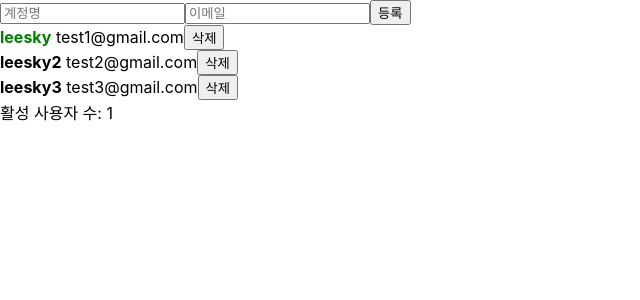
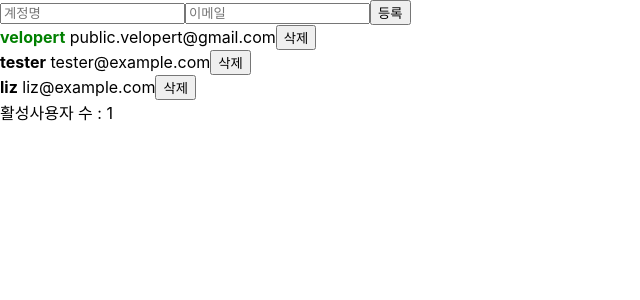
Before and after one commit to le2sky/fictional-octo-doodle, a React (Create React App) app in the folder begin-react/: page / in a window 1280 px wide. Shown: the top 300 px of the page, without its empty margins (0-640 px from the left). Built offline with nearby package versions, Linux system fonts and the light colour scheme.

Commit message:
using useReducer hook

```diff
--- a/begin-react/src/App.js
+++ b/begin-react/src/App.js
@@ -1,131 +1,130 @@
-import React, { useRef, useState, useMemo, useCallback } from 'react';
-import './App.css'
+import React, { useRef, useState, useMemo, useCallback, useReducer } from 'react';
+import UserList from './UserList';
 import CreateUser from './CreateUser';
-import UserList from './UserList';
 
 function countActiveUsers(users) {
   console.log('활성 사용자 수를 세는중...');
   return users.filter(user => user.active).length;
 }
 
-function App(){
-  const [inputs, setInputs] = useState({
+const initialState = {
+  inputs: {
     username: '',
     email: ''
-  });
-
-  const { username,  email } = inputs;
-
-  const onChange = useCallback(
-    e => {
-      const { name, value } = e.target;
-      setInputs(inputs => ({
-        ...inputs,
-        [name]: value
-      }));
-    },[]
-  )
-
-  const [users, setUsers] = useState([
+  },
+  users: [
     {
       id: 1,
-        username: 'leesky',
-        email: 'test1@gmail.com',
-        active: true,
+      username: 'velopert',
+      email: 'public.velopert@gmail.com',
+      active: true
     },
     {
       id: 2,
-        username: 'leesky2',
-        email: 'test2@gmail.com',
-        active: false,
+      username: 'tester',
+      email: 'tester@example.com',
+      active: false
     },
     {
       id: 3,
-        username: 'leesky3',
-        email: 'test3@gmail.com',
-        active: false,
-      },
-  ])
+      username: 'liz',
+      email: 'liz@example.com',
+      active: false
+    }
+  ]
+};
+
+function reducer(state, action){
+  switch (action.type){
+    case 'CHANGE_INPUT':
+      return {
+        ...state,
+        inputs: {
+          ...state.inputs,
+          [action.name]: action.value
+        }
+      };
+    case 'CREATE_USER':
+      return {
+        inputs: initialState.inputs,
+        users: state.users.concat(action.user),
+      };
+    case  'TOGGLE_USER':
+      return {
+        ...state,
+        users: state.users.map(user =>
+          user.id === action.id ? { ...user, active: !user.active } : user
+        )
+      };
+    case 'REMOVE_USER':
+        return {
+          ...state,
+          users: state.users.filter(user => user.id !== action.id)
+        };
+    default:
+      return state;
+  }
+}
+
+function App() {
+  console.log('temp')
+  const [state, dispatch] = useReducer(reducer, initialState);
+  const nextId = useRef(4);
+
+  const { users } = state;
+  const { username, email } = state.inputs;
 
 
+  const onChange = useCallback(e => {
+    const { name, value } = e.target;
+    dispatch({
+      type: 'CHANGE_INPUT',
+      name,
+      value
+    });
+  }, []);
 
-  const nextId = useRef(4);
- //current value is 4
-  //const seletedId = useRef(1);
-
-  const onCreate = useCallback(
-    () => {
-      const user = {
+  const onCreate = useCallback(() => {
+    dispatch({
+      type: 'CREATE_USER',
+      user: {
         id: nextId.current,
         username,
         email
-      };
-      setUsers(() => [...users, user]);
+      }
+    });
+    nextId.current += 1;
+  }, [username, email]);
 
 
-      setInputs({
-        username: '',
-        email: ''
+  const onToggle = useCallback(id => {
+    dispatch({
+      type: 'TOGGLE_USER',
+      id
     });
-      nextId.current += 1;
-    }, [username, email]
-  )
+  }, []);
 
-  const onRemove = useCallback(
-    id => {
-      setUsers(users => users.filter(user => user.id !== id))
-    },[]
-  )
-
-  const onToggle = useCallback(
-    id => {
-      setUsers( users =>
-        users.map(user =>
-          user.id === id ? {...user, active : !user.active } : user
-        )
-      )
-    }, []
-  )
-
-//  const onUpdate = () => {
-//     if(window.confirm(`정말 ${users[seletedId.current-1].username}을 수정하시겠습니까?`)){
-//       const nametemp = prompt('새로운 이름을 입력해주세요!');
-//       let emailtemp = null;
-//       if(window.confirm(`이메일을 수정하시겠습니까?`)){
-//           emailtemp = prompt('새로운 이메일을 입력해주세요!');
-//       }
-//       setUsers(
-//         users.map(user => {
-//           if(user.id === seletedId.current){
-//             return {
-//               ...user,
-//               username: nametemp,
-//               email: emailtemp ?? user.email
-//             }
-//           } else return user;
-//         })
-//       )
-//     }
-//   }
+  const onRemove = useCallback(id => {
+    dispatch({
+      type: 'REMOVE_USER',
+      id
+    });
+  }, []);
 
   const count = useMemo(() => countActiveUsers(users), [users]);
 
-
   return (
     <>
-      <div>
       <CreateUser
         username={username}
         email={email}
         onChange={onChange}
         onCreate={onCreate}
       />
-        <UserList users={users} onRemove={onRemove} onToggle={onToggle}/>
-      </div>
-      <div>활성 사용자 수: {count}</div>
+      <UserList users={users}  onToggle={onToggle} onRemove={onRemove}/>
+      <div>활성사용자 수 : {count}</div>
     </>
   );
-
 }
 
 export default App;
--- a/begin-react/src/Counter.js
+++ b/begin-react/src/Counter.js
@@ -1,14 +1,26 @@
-import React , { useState } from 'react'
+import React , { useReducer } from 'react'
+
+
+function reducer(state, action) {
+    switch (action.type) {
+        case 'INCREMENT':
+            return state + 1;
+        case 'DECREMENT':
+            return state - 1;
+        default:
+            return state;
+    }
+}
 
 function Counter(){
-    const [number, setNumber] = useState(0);
+    const [number, dispatch] = useReducer(reducer, 0);
 
     const onIncrease = () => {
-        setNumber(prevNumber => prevNumber + 1);
+        dispatch({type: 'INCREMENT'});
     }
 
     const onDecrease = () => {
-        setNumber(prevNumber => prevNumber - 1);
+        dispatch({type: 'DECREMENT'});
     }
 
 
--- a/begin-react/src/index.js
+++ b/begin-react/src/index.js
@@ -3,6 +3,7 @@ import ReactDOM from 'react-dom';
 import './index.css';
 import App from './App';
 import reportWebVitals from './reportWebVitals';
+import Counter from './Counter';
 
 ReactDOM.render(
   <React.StrictMode>
```
Lines whose indentation alone changed are shown as unchanged.
